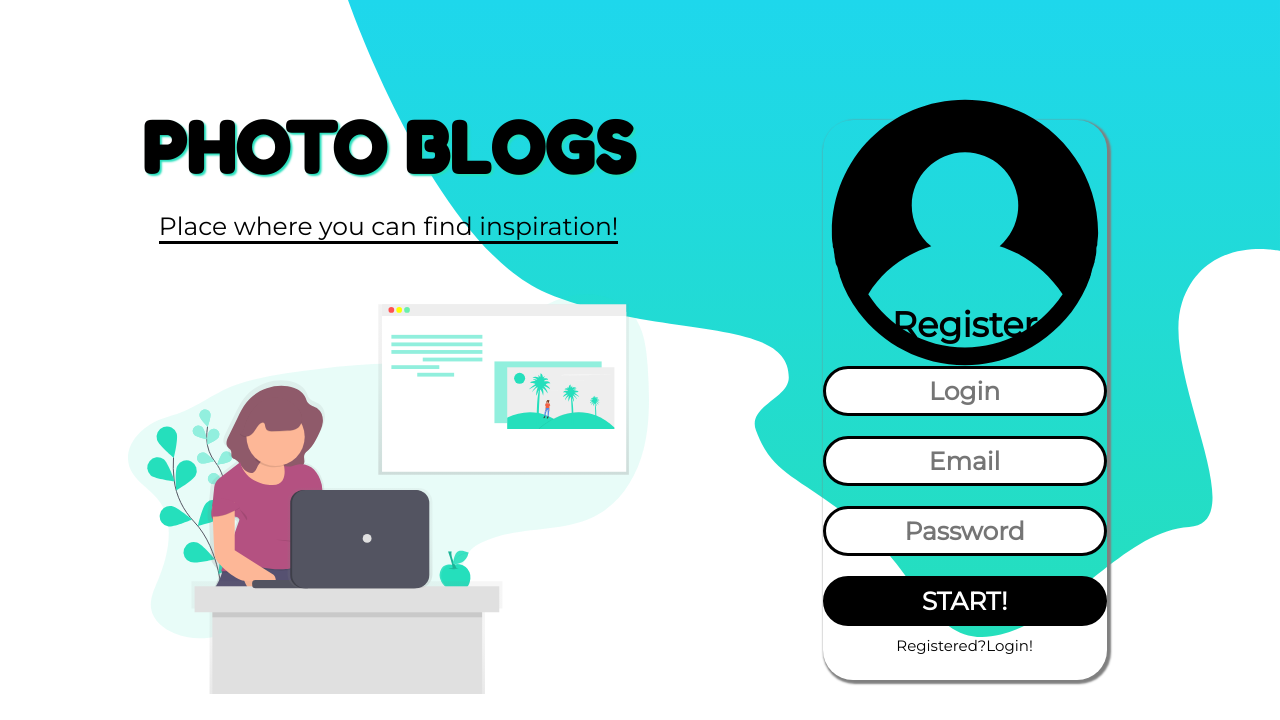
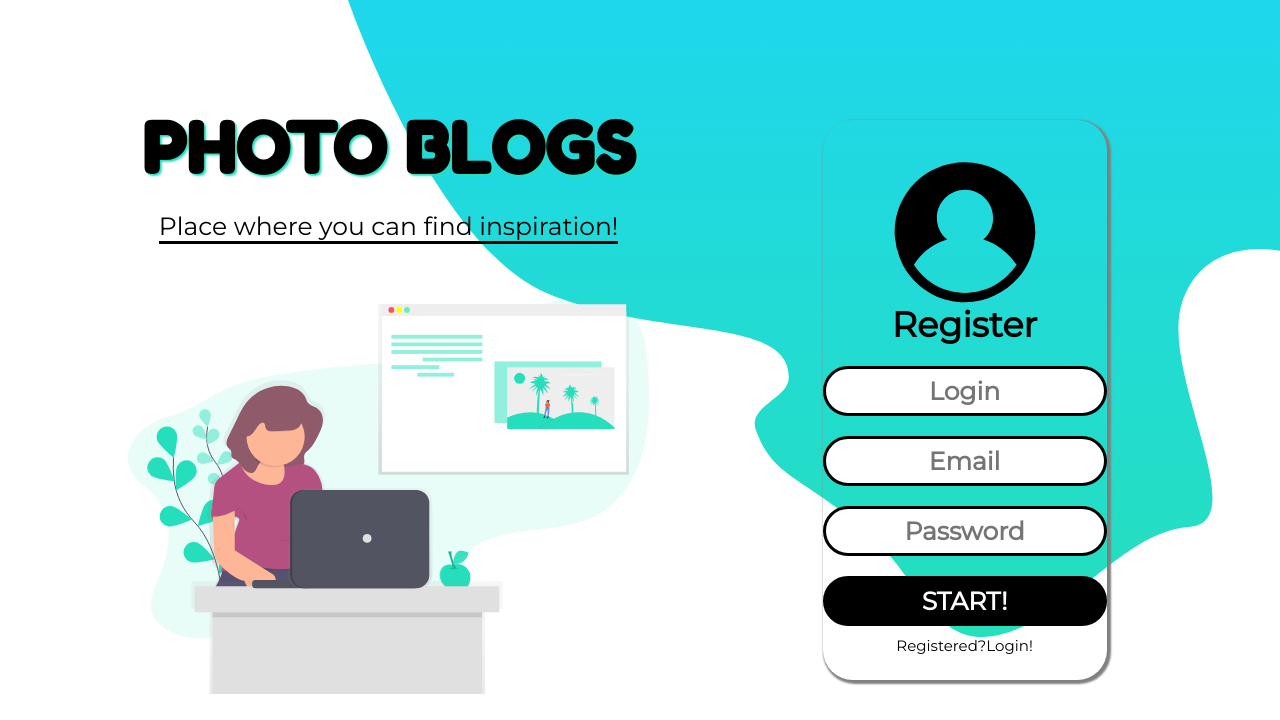
Before and after one commit to qqbn/TAI-Projekt2021, a PHP site: page /register.php in a window 1280 px wide. Shown: the top 720 px of the page. Run offline with PHP 8.4, Linux system fonts and the light colour scheme; data that the repository does not hold is empty.

Commit message:
final version

```diff
--- a/css/style.css
+++ b/css/style.css
@@ -96,8 +96,8 @@ body{
 }
 
 .imgbox img{
-    height: auto;
-    width: auto;
+    height: 150px;
+    width: 150px;
 }
 
 .register-text{
--- a/css/style2.css
+++ b/css/style2.css
@@ -75,8 +75,8 @@ body{
 }
 
 .imgbox img{
-    height: auto;
-    width: auto;
+    height: 250px;
+    width: 250px;
 }
 
 
```
